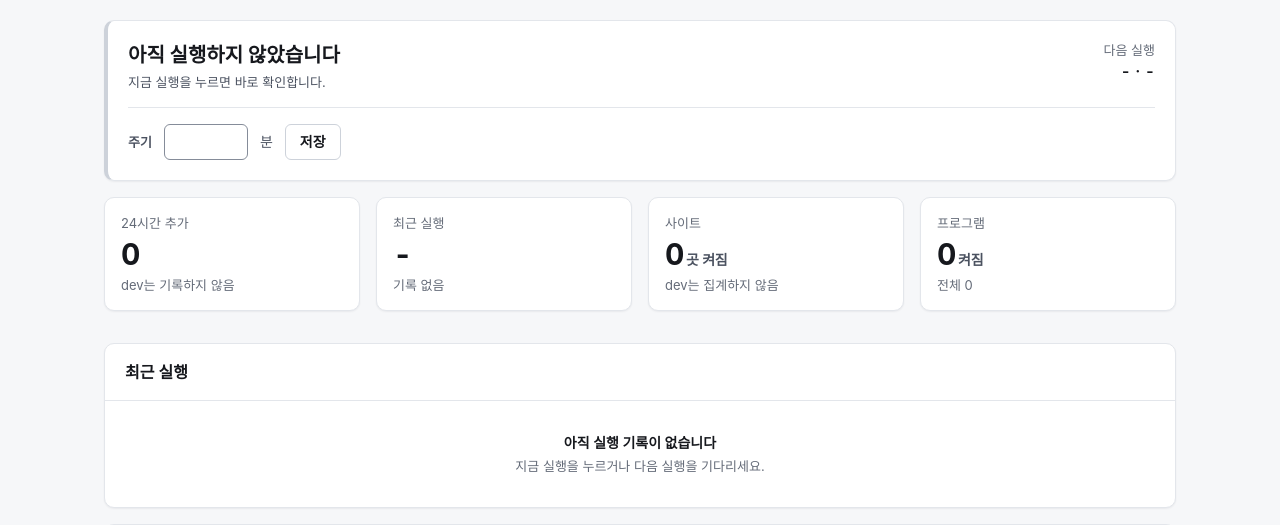
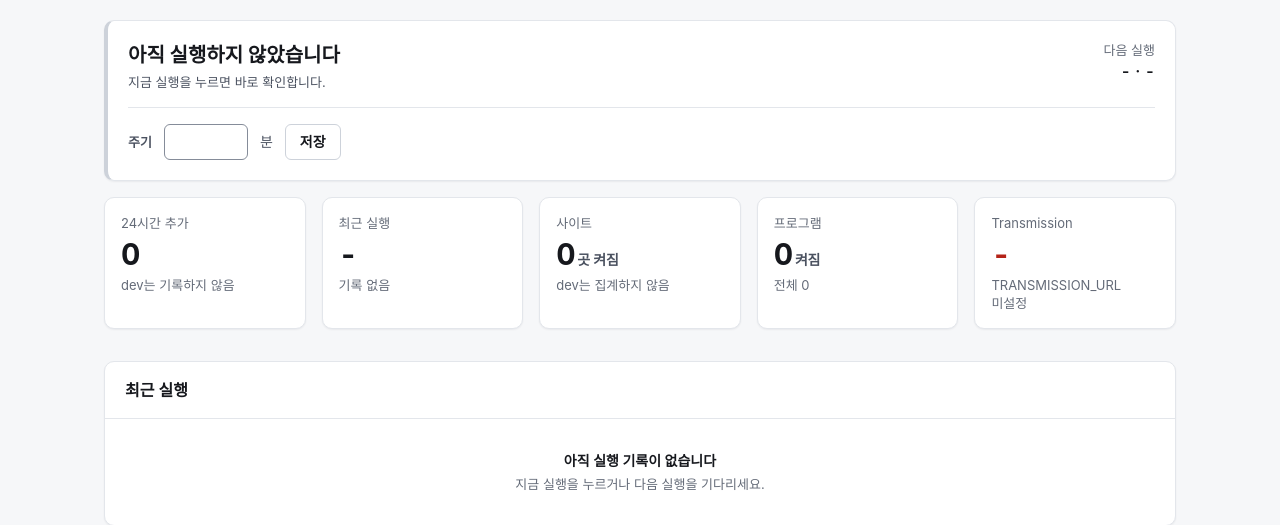
Before and after one commit to devinlife/torrent_web_scraper, a FastAPI app: template app/templates/index.html in a window 1280 px wide. Shown: the part 175-700 px from the top of the page. Run offline with FastAPI, Linux system fonts and the light colour scheme; the template is opened without the code that fills it, so the values that code supplies are empty; parts of the project's set-up code (start-up, migrations or seed data) failed here and were passed over; some web fonts are replaced.

Commit message:
feat(web): 대시보드에 Transmission 정보 카드와 웹 UI 링크 추가
TRANSMISSION_URL을 기준 주소(…/transmission)로 보고 RPC(/rpc)와
웹 UI(/web/)를 프로그램에서 붙인다. 기존 …/rpc 값도 그대로 동작한다.

Co-Authored-By: Claude Opus 5.5 <noreply@anthropic.com>
Claude-Session: https://claude.ai/code/session_01PyYRjXRtCFDBsrccMLQJL9

```diff
--- a/app/config.py
+++ b/app/config.py
@@ -8,6 +8,7 @@ if APP_ENV not in ("dev", "prod"):
 DRY_RUN: bool = APP_ENV != "prod"
 DATA_DIR: Path = Path(os.environ.get("DATA_DIR", "./data/dev"))
 DB_PATH: Path = DATA_DIR / "app.db"
-TRANSMISSION_URL: str = os.environ.get("TRANSMISSION_URL", "")
+# Base URL (http://host:port/transmission); RPC is {base}/rpc, web UI {base}/web/. A legacy .../rpc value still works.
+TRANSMISSION_URL: str = os.environ.get("TRANSMISSION_URL", "").rstrip("/").removesuffix("/rpc")
 TRANSMISSION_USER: str = os.environ.get("TRANSMISSION_USER", "")
 TRANSMISSION_PASSWORD: str = os.environ.get("TRANSMISSION_PASSWORD", "")
--- a/app/static/app.css
+++ b/app/static/app.css
@@ -157,7 +157,7 @@ code, kbd, pre, samp { font-family: var(--mono); }
 .hero-foot { margin-top: var(--s-4); padding-top: var(--s-4); border-top: 1px solid var(--border); }
 
 /* stat tiles */
-.stats { display: grid; grid-template-columns: repeat(4, 1fr); gap: var(--s-4); }
+.stats { display: grid; grid-template-columns: repeat(5, 1fr); gap: var(--s-4); }
 .stat {
   position: relative; padding: var(--s-4);
   background: var(--surface); border: 1px solid var(--border);
@@ -174,7 +174,7 @@ code, kbd, pre, samp { font-family: var(--mono); }
   font-variant-numeric: tabular-nums; letter-spacing: -0.01em;
 }
 .stat .value small { font-size: var(--fs-base); font-weight: 600; color: var(--text-2); margin-left: 2px; }
-.stat .hint { margin-top: var(--s-1); color: var(--text-3); font-size: var(--fs-sm); line-height: 18px; }
+.stat .hint { margin-top: var(--s-1); color: var(--text-3); font-size: var(--fs-sm); line-height: 18px; overflow-wrap: anywhere; }
 .stat.is-warn .value { color: var(--warn); }
 .stat.is-bad .value { color: var(--bad); }
 
--- a/app/templates/index.html
+++ b/app/templates/index.html
@@ -58,6 +58,10 @@
   <div class="stat"><dt><a href="/programs">프로그램</a></dt>
     <dd class="value">{{ programs|selectattr("enabled")|list|length }}<small>켜짐</small></dd>
     <dd class="hint">전체 {{ programs|length }}</dd></div>
+  <div class="stat {{ 'is-bad' if not TM_URL }}"><dt>{% if TM_URL %}<a href="{{ TM_URL }}/web/" target="_blank" rel="noopener">Transmission ↗</a>{% else %}Transmission{% endif %}</dt>
+    {% if TM_URL %}<dd class="value">{{ "드라이런" if APP_ENV == "dev" else "실제 추가" }}</dd>
+    <dd class="hint">{{ TM_HOST }}{% if TM_USER %} · {{ TM_USER }}{% endif %}</dd><dd class="hint">RPC {{ TM_URL }}/rpc</dd>
+    {% else %}<dd class="value">-</dd><dd class="hint">TRANSMISSION_URL 미설정</dd>{% endif %}</div>
 </dl>
 
 <section class="card section">
--- a/app/transmission.py
+++ b/app/transmission.py
@@ -21,7 +21,7 @@ def rpc(method: str, **arguments) -> dict:
     body = json.dumps({"method": method, "arguments": arguments}).encode()
     for _ in range(2):
         try:
-            req = urllib.request.Request(config.TRANSMISSION_URL, data=body, headers={
+            req = urllib.request.Request(f"{config.TRANSMISSION_URL}/rpc", data=body, headers={
                 "Authorization": f"Basic {auth}", "Content-Type": "application/json",
                 "X-Transmission-Session-Id": _sid})
             with urllib.request.urlopen(req, timeout=10) as r:
--- a/app/views.py
+++ b/app/views.py
@@ -2,7 +2,7 @@
 import re
 from datetime import datetime
 from pathlib import Path
-from urllib.parse import urlencode
+from urllib.parse import urlencode, urlsplit
 
 from fastapi.responses import RedirectResponse
 from fastapi.templating import Jinja2Templates
@@ -69,7 +69,8 @@ HERE = Path(__file__).parent
 templates = Jinja2Templates(directory=HERE / "templates")
 CSS_V = int((HERE / "static" / "app.css").stat().st_mtime)  # cache-buster; uvicorn --reload watches *.py only
 templates.env.globals.update(APP_ENV=config.APP_ENV, LABEL=LABEL, FLASH=FLASH, CSS_V=CSS_V,
-                             RESOLUTIONS=RESOLUTIONS)
+                             RESOLUTIONS=RESOLUTIONS, TM_URL=config.TRANSMISSION_URL,
+                             TM_HOST=urlsplit(config.TRANSMISSION_URL).netloc, TM_USER=config.TRANSMISSION_USER)
 templates.env.filters.update(dt=dt, ago=ago, dur=dur, logmark=logmark)
 templates.env.policies["json.dumps_kwargs"] = {"ensure_ascii": False}  # readable confirm() text
 
```
Also changed, not shown: README.md, 1 other file.
